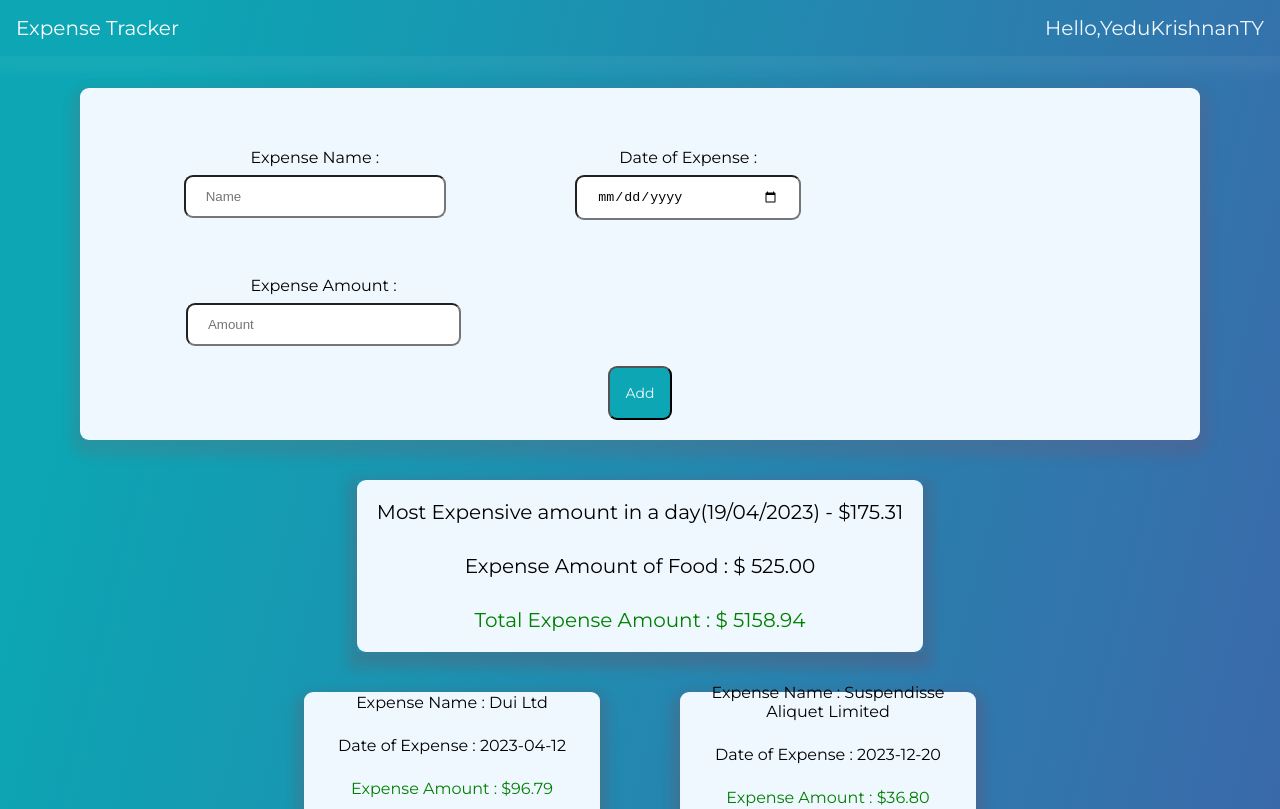
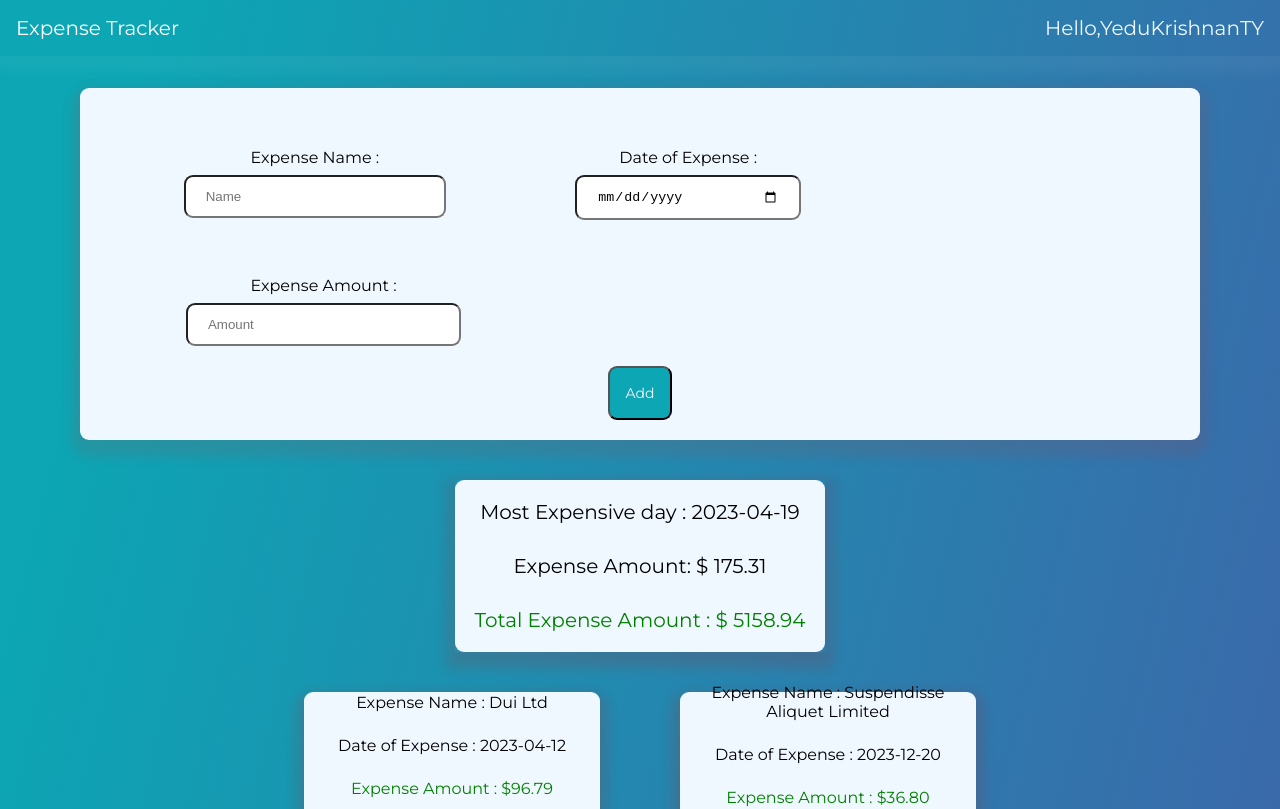
Before and after one commit to YedukrishnanTY/ExpenseTracker, a React (Create React App) app in the folder client/: page / in a window 1280 px wide. Shown: the top 809 px of the page. Built offline with nearby package versions, Linux system fonts and the light colour scheme.

Commit message:
updated time format with moment js

```diff
--- a/client/src/components/TotalExpense.jsx
+++ b/client/src/components/TotalExpense.jsx
@@ -1,5 +1,6 @@
-import React from "react";
-import "./TotalExpense.css";
+import React from "react"
+import "./TotalExpense.css"
+import moment from 'moment'
 
 export default function TotalExpense({ data }) {
   let totalAmount = 0;
@@ -36,10 +37,10 @@ export default function TotalExpense({ data }) {
           <div className="total-content">
             <div className="total-container">
               <div className="total-name">
-                Most Expensive amount in a day({sorted[sorted.length - 1][0]}) - ${sorted[sorted.length - 1][1]}
+                Most Expensive day :  {moment(sorted[sorted.length - 1][0],"DD-MM-YYYY").format("YYYY-MM-DD")}
               </div>
               <div className="category-amount">
-                Expense Amount of Food : $ 525.00
+                Expense Amount: $ {sorted[sorted.length - 1][1]}
               </div>
               <div className="total-amount">
                 Total Expense Amount : $ {totalAmount}
```
